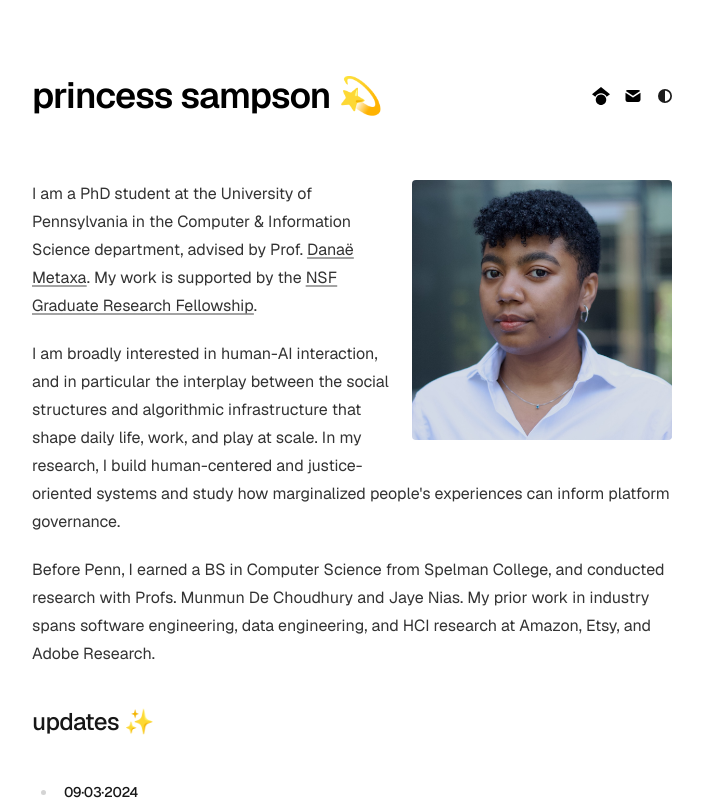
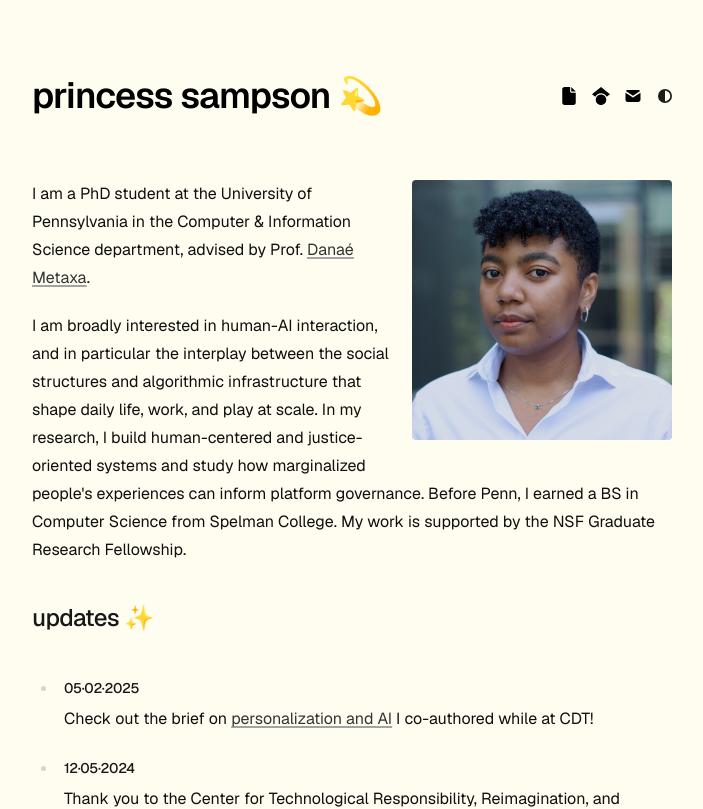
Before and after one commit to psamp/psamp.github.io, a Next.js app: page / in a window 1280 px wide. Shown: the top 809 px of the page, without its empty margins (288-991 px from the left). Built offline with nearby package versions, Linux system fonts and the light colour scheme.

Commit message:
Updates + new CV

```diff
--- a/app/components/nav.tsx
+++ b/app/components/nav.tsx
@@ -4,7 +4,7 @@ import SocialLinks from "./social-links";
 import { metaData } from "../config";
 
 const navItems = {
-  // "/psampson_cv.pdf": { name: "cv" }
+  "": { name: "" }
 };
 
 export function Navbar() {
--- a/app/components/social-links.tsx
+++ b/app/components/social-links.tsx
@@ -3,7 +3,8 @@
 import React from "react";
 import {
     FaLinkedinIn,
-    FaGoogleScholar
+    FaGoogleScholar,
+    FaFile
 } from "react-icons/fa6";
 import { TbMailFilled } from "react-icons/tb";
 import { socialLinks } from "app/config";
@@ -20,6 +21,7 @@ function SocialLink({ href, icon: Icon }) {
 export default function SocialLinks() {
     return (
         <div className="flex text-lg gap-3.5 float-right transition-opacity duration-300 hover:opacity-90">
+            <SocialLink href={socialLinks.cv} icon={FaFile} />
             <SocialLink href={socialLinks.googlescholar} icon={FaGoogleScholar} />
             {/* <SocialLink href={socialLinks.linkedin} icon={FaLinkedinIn} /> */}
             <SocialLink href={socialLinks.email} icon={TbMailFilled} />
--- a/app/config.ts
+++ b/app/config.ts
@@ -2,13 +2,14 @@ export const metaData = {
   baseUrl: "https://psampson.net",
   title: "princess sampson",
   name: "Princess",
-  // ogImage: "/opengraph-image.png",
+  ogImage: "/opengraph-image.png",
   description:
-    "Princess Sampson is a human-AI interaction researcher and PhD student at the University of Pennsylvania, advised by Danaë Metaxa.",
+    "Princess Sampson is a human-AI interaction researcher and PhD student at the University of Pennsylvania.",
 };
 
 export const socialLinks = {
   googlescholar: "https://scholar.google.com/citations?hl=en&user=KnmJxJQAAAAJ&view_op=list_works&sortby=pubdate",
   linkedin: "https://www.linkedin.com/in/pdotsamp/",
   email: "mailto:pdotsamp@seas.upenn.edu",
+  cv: "/psampson_cv.pdf"
 };
--- a/app/global.css
+++ b/app/global.css
@@ -3,12 +3,13 @@
 @tailwind utilities;
 
 ::selection {
-  background-color: #47a3f3;
+  background-color: #24837B;
   color: #fefefe;
 }
 
 /* Light theme colors */
 :root {
+  background-color: #FFFCF0;
   --sh-class: #2d5e9d;
   --sh-identifier: #354150;
   --sh-sign: #8996a3;
@@ -22,7 +23,7 @@
 
 /* Dark theme colors */
 .dark {
-  background-color: #121212;
+  background-color: #100F0F;
   --sh-class: #4c97f8;
   --sh-identifier: white;
   --sh-sign: #8996a3;
@@ -39,7 +40,7 @@ html {
 }
 
 .prose {
-  @apply text-[#333333] dark:text-[#D4D4D4];
+  @apply text-[#100F0F] dark:text-[#CECDC3];
 }
 
 .prose .anchor {
--- a/app/layout.tsx
+++ b/app/layout.tsx
@@ -36,8 +36,8 @@ export const metadata: Metadata = {
     },
   },
   twitter: {
-    title: metaData.name,
-    card: "summary_large_image",
+    title: metaData.name
+    // card: "summary_large_image",
   },
   icons: {
     icon: "/favicon.ico",
@@ -76,7 +76,7 @@ export default function RootLayout({
       <body className="antialiased flex flex-col items-center justify-center mx-auto mt-2 lg:mt-8 mb-20 lg:mb-40">
         <ThemeProvider
           attribute="class"
-          defaultTheme="system"
+          defaultTheme="dark"
           enableSystem
           disableTransitionOnChange
         >
--- a/app/page.tsx
+++ b/app/page.tsx
@@ -3,7 +3,6 @@ import Image from "next/image";
 export default function Page() {
   return (
     <section>
-      {/* <a target="_blank"> */}
       <Image
         src="/profile.jpeg"
         alt="Profile photo"
@@ -13,21 +12,23 @@ export default function Page() {
         height={260}
         priority
       />
-      {/* </a> */}
+      <div className="prose prose-neutral dark:prose-invert">
+        <p>I am a PhD student at the University of Pennsylvania in the Computer &amp; Information Science department, advised by Prof. <a href="https://metaxa.net">Danaé Metaxa</a>.</p>
 
-      <div className="prose prose-neutral dark:prose-invert">
-        <p>I am a PhD student at the University of Pennsylvania in the Computer &amp; Information Science department, advised by Prof. <a href="https://metaxa.net">Danaë Metaxa</a>. My work is supported by the <a href="http://nsfgrfp.org/">NSF Graduate Research Fellowship</a>.</p>
+        <p>I am broadly interested in human-AI interaction, and in particular the interplay between the social structures and algorithmic infrastructure that shape daily life, work, and play at scale.
+          In my research, I build human-centered and justice-oriented systems and study how marginalized people's experiences can inform platform governance. Before Penn, I earned a BS in Computer Science from Spelman College.
+          My work is supported by the NSF Graduate Research Fellowship.
+        </p>
 
-        <p>I am broadly interested in human-AI interaction, and in particular the interplay between the social structures and algorithmic infrastructure that shape daily life, work, and play at scale. In my research, I build human-centered and justice-oriented systems and study how marginalized people's experiences can inform platform governance.</p>
-
-        <p>Before Penn, I earned a BS in Computer Science from Spelman College, and conducted research with Profs. Munmun De Choudhury and Jaye Nias. My prior work in industry spans software engineering, data engineering, and HCI research at Amazon, Etsy, and Adobe Research.</p>
         <h3 className="mb-10 text-2xl font-medium">updates ✨</h3>
         <ul>
-          <li><h4 className="text-sm">09·03·2024</h4>Excited to spend this fall as a Google Public Policy Fellow hosted by the Center for Democracy and Technology. 🥰</li>
+          <li><h4 className="text-sm">05·02·2025</h4>Check out the brief on <a href="https://cdt.org/insights/its-getting-personal-how-advanced-ai-systems-are-personalized/">personalization and AI</a> I co-authored while at CDT!</li>
+          <li><h4 className="text-sm">12·05·2024</h4> Thank you to the Center for Technological Responsibility, Reimagination, and Redesign (CNTR) at Brown for inviting me to speak about my work. ❣️🐻</li>
+          <li><h4 className="text-sm">09·03·2024</h4> Excited to spend this fall as a Google Public Policy Fellow hosted by the Center for Democracy and Technology's AI Governance Lab. 🥰</li>
           <li><h4 className="text-sm">04·04·2024</h4> Very grateful and honored to recieve a NSF Graduate Research Fellowship alongside two of my labmates!! 🪩🥳</li>
           <li><h4 className="text-sm">12·21·2023</h4> Read more about the PennHCI group&#39;s ongoing work in <a href="https://magazine.seas.upenn.edu/fall-2023/coming-together-to-transform-tech/">Penn Engineering Magazine&#39;s Fall 2023 edition</a>!</li>
           <li><h4 className="text-sm">09·27·2023</h4> Thank you to the Data Nutrition Project for inviting me to give a lightning talk at their 2023 Sociotechnical Auditing Workshop!</li>
-          <li><h4 className="text-sm">06·14·2023</h4> I presented on the Queer Ads project at FAccT23; talk and paper available <a href="https://www.youtube.com/watch?v=EYbBUEZPaD4">here</a> and <a href="https://dl.acm.org/doi/10.1145/3593013.3594110">here</a>.</li>
+          <li><h4 className="text-sm">06·14·2023</h4> I presented on the Queer Ads project at FAccT23; paper available <a href="https://dl.acm.org/doi/10.1145/3593013.3594110">here</a>.</li>
           <li><h4 className="text-sm">04·06·2023</h4> Our paper &quot;Representation, Self-Determination, and Refusal: Queer People’s Experiences with Targeted Advertising&quot; was accepted to FAccT23! 🎉</li>
           <li><h4 className="text-sm">08·30·2022</h4> Started my PhD. Excited to be an inaugural student in the PennHCI group. 🧑🏽‍💻</li>
         </ul>
--- a/next.config.js
+++ b/next.config.js
@@ -1,8 +1,10 @@
 /** @type {import('next').NextConfig} */
 const nextConfig = {
-  output: 'export',
   reactStrictMode: true,
   swcMinify: true,
+  images: {
+    unoptimized: true
+  },
   async rewrites() {
     return [
       {
--- a/package.json
+++ b/package.json
@@ -4,7 +4,8 @@
   "scripts": {
     "dev": "next dev",
     "build": "next build",
-    "start": "next start"
+    "start": "next start",
+    "deploy": "next build && next export && gh-pages -d out"
   },
   "dependencies": {
     "@types/node": "22.5.0",
@@ -14,6 +15,7 @@
     "@vercel/speed-insights": "^1.0.12",
     "feed": "^4.2.2",
     "geist": "1.3.1",
+    "gh-pages": "^6.3.0",
     "katex": "^0.16.11",
     "next": "^14.2.6",
     "next-mdx-remote": "^5.0.0",
```
Also changed, not shown: 2 other files (tests, documents, lock files or other folders).
